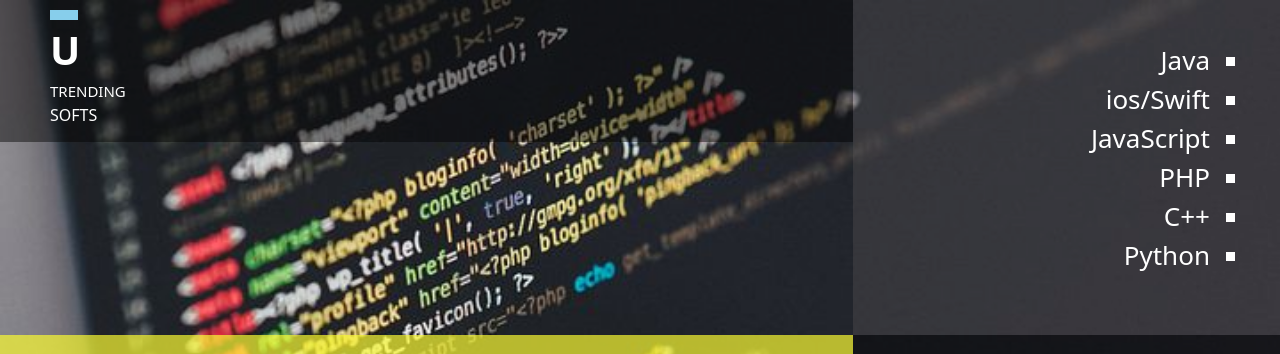
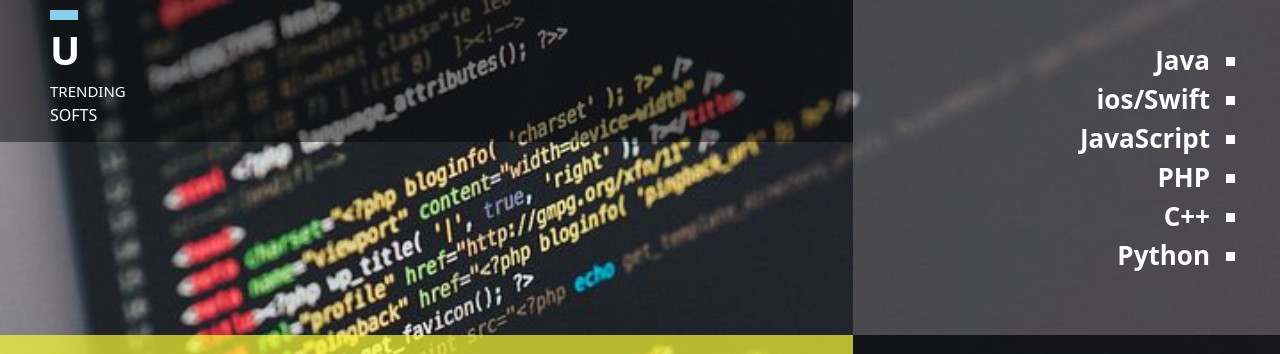
Before and after one commit to drashti162002/LAYOUT-3, a plain HTML site: page index.html in a window 1280 px wide. Shown: the top 354 px of the page. Drawn offline with nearby package versions, Linux system fonts and the light colour scheme.

Commit message:
one change file

```diff
--- a/css/style.css
+++ b/css/style.css
@@ -58,10 +58,10 @@ input, button {
     color: white;
     padding-top: 41px;
     padding-bottom: 60px;
-    font-weight: 430;
+    font-weight: 700;
 }
 .data{
-    background-color: rgba(112, 107, 107, 0.248);
+    background-color: rgba(190, 180, 180, 0.248);
 }
 .learn{
     color: white;
```
